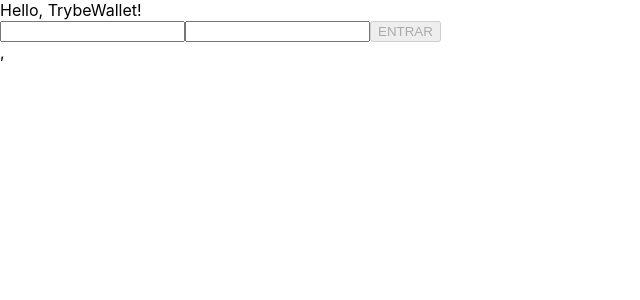
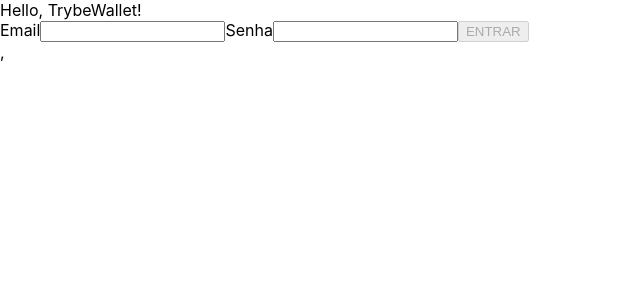
Before and after one commit to RaphaelPach/Trybe-Wallet, a React (Create React App) app: page / in a window 1280 px wide. Shown: the top 300 px of the page, without its empty margins (0-640 px from the left). Built offline with nearby package versions, Linux system fonts and the light colour scheme.

Commit message:
[REQUISITO 06] - Concluído

```diff
--- a/src/pages/Login.js
+++ b/src/pages/Login.js
@@ -40,20 +40,28 @@ class Login extends React.Component {
     return (
       <div>
         <form>
+          <label htmlFor="inputEmail">
+            Email
             <input
+              id="inputEmail"
               name="inputEmail"
               type="email"
               onChange={ this.handleChange }
               data-testid="email-input"
               required
             />
+          </label>
+          <label htmlFor="senha">
+            Senha
             <input
+              id="senha"
               name="password"
               type="password"
               onChange={ this.handleChange }
               data-testid="password-input"
               required
             />
+          </label>
           <button
             type="submit"
             onClick={ this.btnSubmit }
```
Lines whose indentation alone changed are shown as unchanged.
